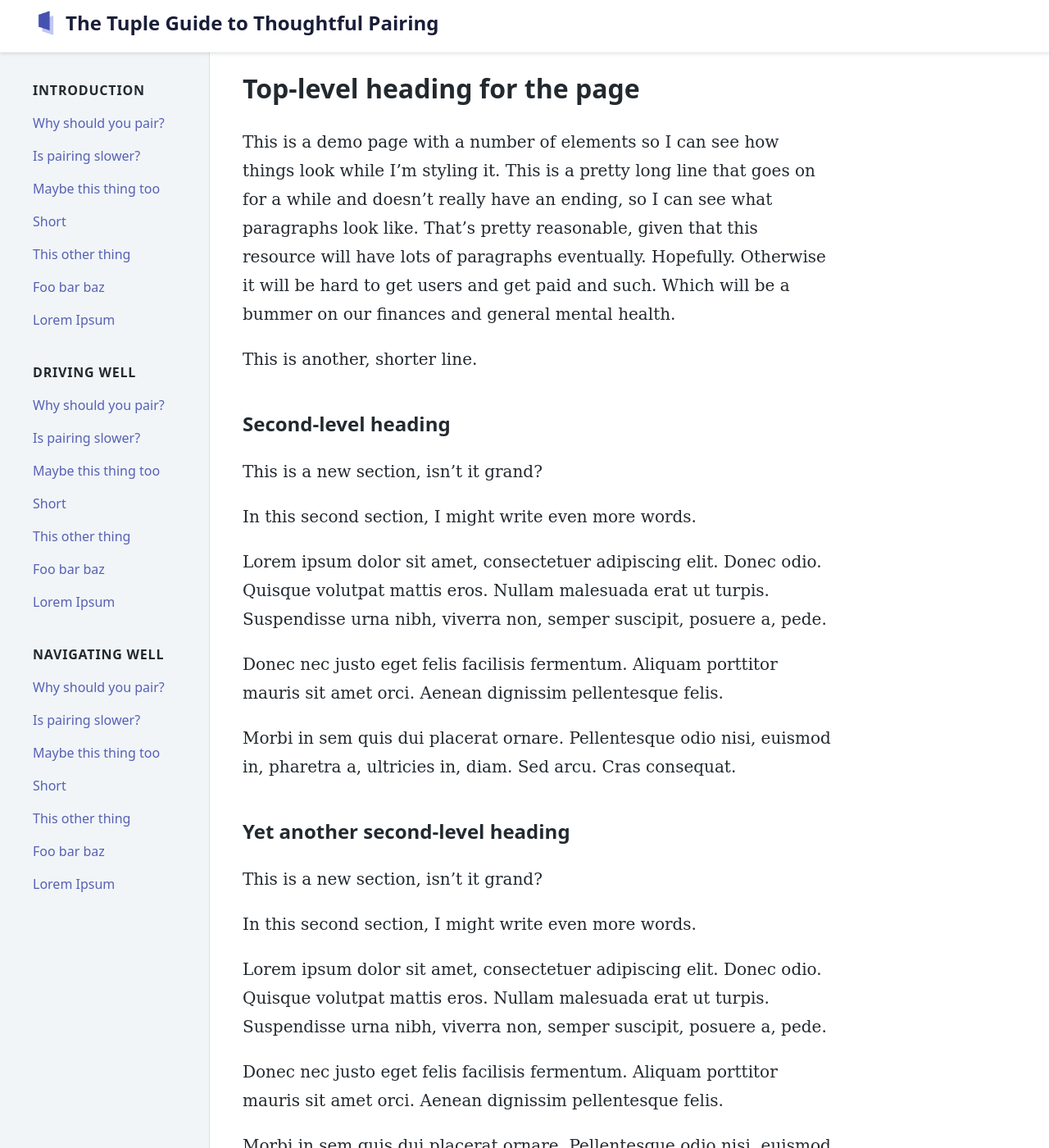
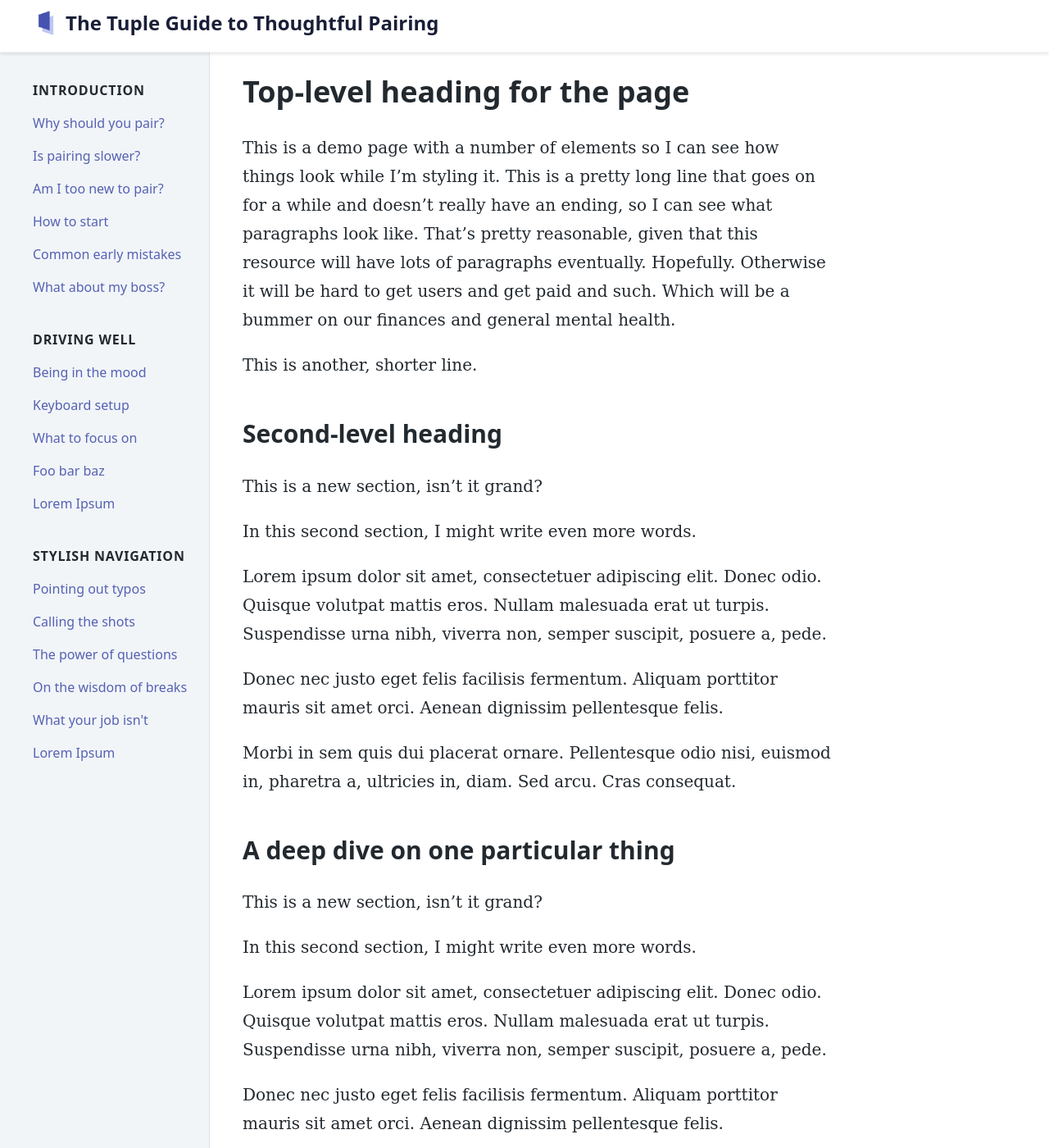
Before and after one commit to tupleapp/pair-programming-guide, a Jekyll site: the page built from demo.md, in a window 1280 px wide and 1400 px high. Shown: the whole window at 82% size. Built offline with Jekyll 4.4.1, drawn with Linux system fonts in a browser that asks for light colours; some of the changed text lies outside the part shown.

Commit message:
More better

```diff
--- a/_layouts/default.html
+++ b/_layouts/default.html
@@ -23,32 +23,28 @@
           <ul class="list-reset">
             <li class="mb-3"><a href="#" class="no-underline">Why should you pair?</a></li>
             <li class="mb-3"><a href="#1" class="no-underline">Is pairing slower?</a></li>
-            <li class="mb-3"><a href="#2" class="no-underline">Maybe this thing too</a></li>
-            <li class="mb-3"><a href="#3" class="no-underline">Short</a></li>
-            <li class="mb-3"><a href="#4" class="no-underline">This other thing</a></li>
-            <li class="mb-3"><a href="#5" class="no-underline">Foo bar baz</a></li>
-            <li class="mb-3"><a href="#6" class="no-underline">Lorem Ipsum</a></li>
+            <li class="mb-3"><a href="#2" class="no-underline">Am I too new to pair?</a></li>
+            <li class="mb-3"><a href="#3" class="no-underline">How to start</a></li>
+            <li class="mb-3"><a href="#4" class="no-underline">Common early mistakes</a></li>
+            <li class="mb-3"><a href="#4" class="no-underline">What about my boss?</a></li>
           </ul>
 
           <p class="pt-6 pb-3 uppercase tracking-wide font-bold">Driving well</p>
           <ul class="list-reset">
-            <li class="mb-3"><a href="#7" class="no-underline">Why should you pair?</a></li>
-            <li class="mb-3"><a href="#8" class="no-underline">Is pairing slower?</a></li>
-            <li class="mb-3"><a href="#9" class="no-underline">Maybe this thing too</a></li>
-            <li class="mb-3"><a href="#10" class="no-underline">Short</a></li>
-            <li class="mb-3"><a href="#11" class="no-underline">This other thing</a></li>
+            <li class="mb-3"><a href="#7" class="no-underline">Being in the mood</a></li>
+            <li class="mb-3"><a href="#8" class="no-underline">Keyboard setup</a></li>
+            <li class="mb-3"><a href="#11" class="no-underline">What to focus on</a></li>
             <li class="mb-3"><a href="#12" class="no-underline">Foo bar baz</a></li>
             <li class="mb-3"><a href="#13" class="no-underline">Lorem Ipsum</a></li>
           </ul>
 
-          <p class="pt-6 pb-3 uppercase tracking-wide font-bold">Navigating well</p>
+          <p class="pt-6 pb-3 uppercase tracking-wide font-bold">Stylish navigation</p>
           <ul class="list-reset">
-            <li class="mb-3"><a href="#14" class="no-underline">Why should you pair?</a></li>
-            <li class="mb-3"><a href="#15" class="no-underline">Is pairing slower?</a></li>
-            <li class="mb-3"><a href="#16" class="no-underline">Maybe this thing too</a></li>
-            <li class="mb-3"><a href="#17" class="no-underline">Short</a></li>
-            <li class="mb-3"><a href="#18" class="no-underline">This other thing</a></li>
-            <li class="mb-3"><a href="#19" class="no-underline">Foo bar baz</a></li>
+            <li class="mb-3"><a href="#14" class="no-underline">Pointing out typos</a></li>
+            <li class="mb-3"><a href="#15" class="no-underline">Calling the shots</a></li>
+            <li class="mb-3"><a href="#16" class="no-underline">The power of questions</a></li>
+            <li class="mb-3"><a href="#18" class="no-underline">On the wisdom of breaks</a></li>
+            <li class="mb-3"><a href="#19" class="no-underline">What your job isn't</a></li>
             <li class="mb-3"><a href="#20" class="no-underline">Lorem Ipsum</a></li>
           </ul>
         </nav>
--- a/css/tailwind.css
+++ b/css/tailwind.css
@@ -13,8 +13,13 @@
   @apply text-xl;
 }
 
+.content h1 {
+  @apply text-4xl;
+}
+
 .content h2 {
   @apply .mt-10;
+  @apply text-3xl;
 }
 
 a {
--- a/demo.md
+++ b/demo.md
@@ -22,7 +22,7 @@ Donec nec justo eget felis facilisis fermentum. Aliquam porttitor mauris sit ame
 
 Morbi in sem quis dui placerat ornare. Pellentesque odio nisi, euismod in, pharetra a, ultricies in, diam. Sed arcu. Cras consequat.
 
-## Yet another second-level heading
+## A deep dive on one particular thing
 
 This is a new section, isn't it grand?
 
@@ -45,7 +45,7 @@ By the way, here is a bulleted list:
 
 For kicks, let's also include a [link]() or [two]().
 
-## Yet another second-level heading
+## A deep dive on one particular thing
 
 This is a new section, isn't it grand?
 
```
Also changed, not shown: css/compiled.css.
